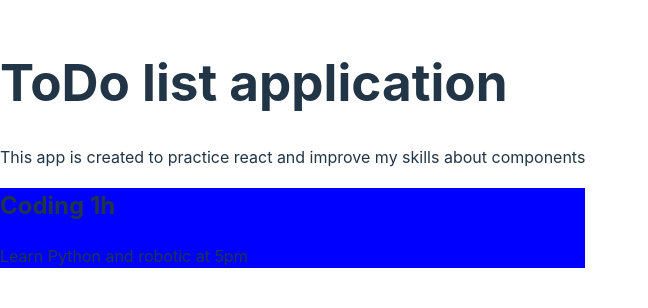
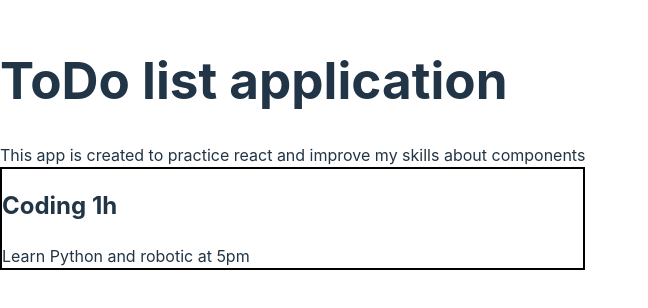
Before and after one commit to kwrona05/React-ToDo-list, a React (Vite) app in the folder Reac-test-project/: page / in a window 1280 px wide. Shown: the part 256-564 px from the top of the page, without its empty margins (0-648 px from the left). Built offline with nearby package versions, Linux system fonts and the light colour scheme.

Commit message:
change styles

```diff
--- a/Reac-test-project/src/App.css
+++ b/Reac-test-project/src/App.css
@@ -1,3 +1,3 @@
 .TaskTile {
-  background-color: blue;
+  border: 2px solid black
 }
```
